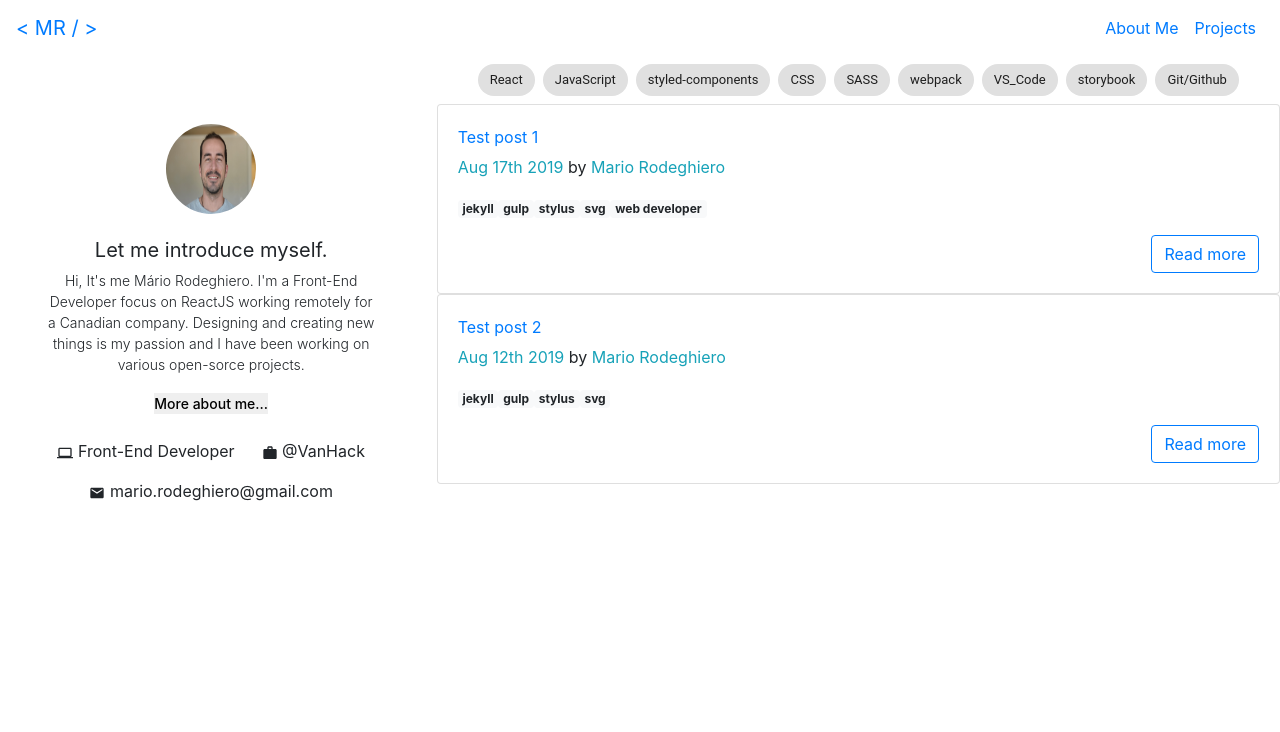
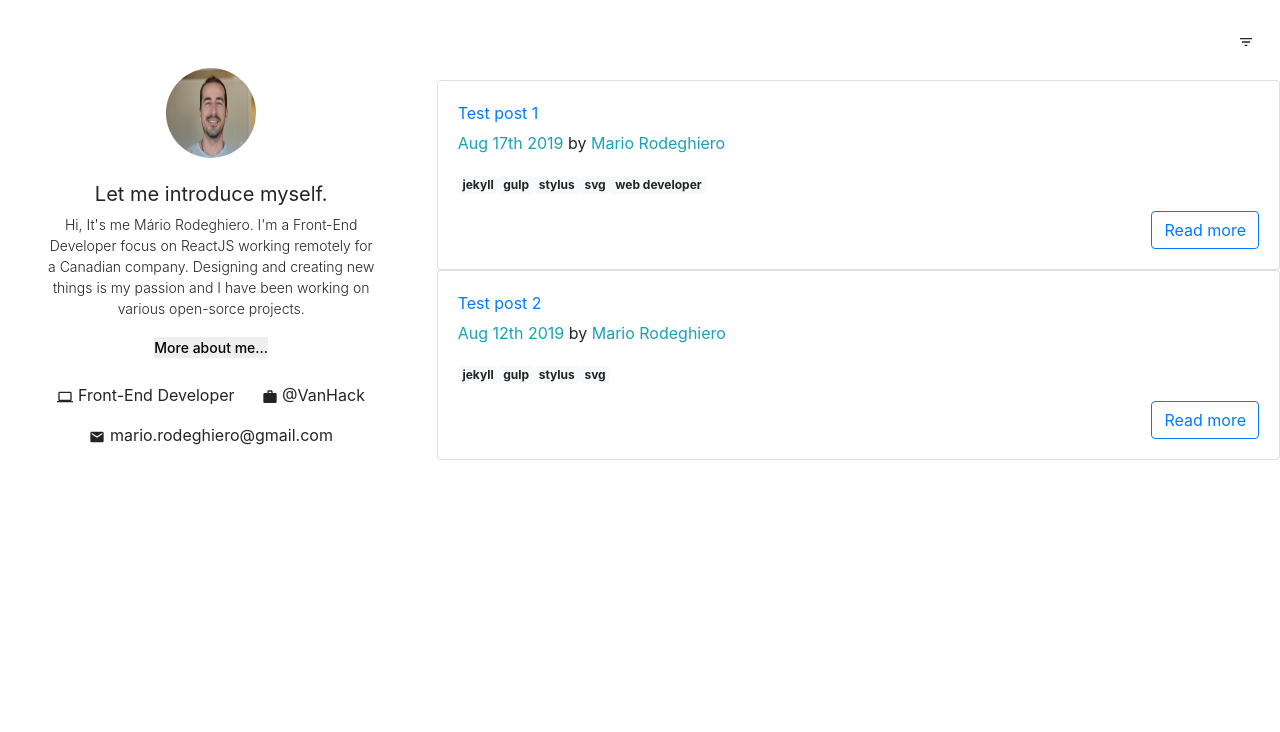
Before and after one commit to mariorodeghiero/mariorodeghiero.github.io, a Gatsby site: page / in a window 1280 px wide. Shown: the top 732 px of the page. Built offline with nearby package versions, Linux system fonts and the light colour scheme; Gatsby itself is replaced by a stand-in of ours.

Commit message:
edit: header
add: filter

```diff
--- a/src/components/Header/header.js
+++ /dev/null
@@ -1,45 +0,0 @@
-import PropTypes from "prop-types"
-import React from "react"
-import {
-  Collapse,
-  Navbar,
-  NavbarToggler,
-  NavbarBrand,
-  Nav,
-  NavItem,
-  NavLink,
-  UncontrolledDropdown,
-  DropdownToggle,
-  DropdownMenu,
-  ToastHeader,
-} from "reactstrap"
-
-import * as S from "./styled"
-
-const Header = ({ siteTitle }) => (
-  <S.Header>
-    <Navbar expand="md">
-      <NavbarBrand href="/">{siteTitle}</NavbarBrand>
-      <Collapse navbar>
-        <Nav className="ml-auto" navbar>
-          <NavItem>
-            <NavLink href="/about">About Me</NavLink>
-          </NavItem>
-          <NavItem>
-            <NavLink href="/about">Projects</NavLink>
-          </NavItem>
-        </Nav>
-      </Collapse>
-    </Navbar>
-  </S.Header>
-)
-
-Header.propTypes = {
-  siteTitle: PropTypes.string,
-}
-
-Header.defaultProps = {
-  siteTitle: ``,
-}
-
-export default Header
--- /dev/null
+++ b/src/components/Header/index.js
@@ -0,0 +1,43 @@
+import PropTypes from "prop-types"
+import React, { useState } from "react"
+
+import { MdFilterList } from "react-icons/md";
+import { Tooltip } from 'reactstrap';
+
+
+import Chip from '../Chip'
+
+import * as S from "./styled"
+
+const Header = ({ siteTitle }) => {
+  const [openFilter, setFilter] = useState(false);
+  const [tooltipOpen, setTooltipOpen] = useState(false);
+
+  const toggle = () => setTooltipOpen(!tooltipOpen);
+
+  return (
+    <S.Header>
+      <S.Container>
+        <S.ChipBox>
+          {openFilter && <Chip />}
+        </S.ChipBox>
+        <S.FilterBox>
+          <MdFilterList id="filter" onClick={() => setFilter(!openFilter)} style={{ outline: 0 }} />
+          <Tooltip placement="left" isOpen={tooltipOpen} autohide={false} target="filter" toggle={toggle}>
+            Filter
+          </Tooltip>
+        </S.FilterBox>
+      </S.Container>
+    </S.Header>
+  )
+}
+
+Header.propTypes = {
+  siteTitle: PropTypes.string,
+}
+
+Header.defaultProps = {
+  siteTitle: ``,
+}
+
+export default Header
--- a/src/components/Header/styled.js
+++ b/src/components/Header/styled.js
@@ -1,7 +1,23 @@
 import styled from "styled-components"
 
 export const Header = styled.div`
-  /* -webkit-box-shadow: 0 3px 5px rgba(57, 63, 72, 0.3);
-  -moz-box-shadow: 0 3px 5px rgba(57, 63, 72, 0.3);
-  box-shadow: 0 3px 5px rgba(57, 63, 72, 0.3); */
 `
+
+export const Container = styled.div`
+  display: grid;
+  grid-template-columns: 95% 5%;
+  grid-template-areas: "chip filter";
+  align-items: center;
+  height: 80px;
+
+`
+
+export const ChipBox = styled.div`
+  grid-area:  chip;
+`
+
+export const FilterBox = styled.div`
+  grid-area:  filter;
+  cursor: pointer;
+  outline: 0;
+`
--- a/src/components/layout.js
+++ b/src/components/layout.js
@@ -9,7 +9,7 @@ import React from "react"
 import PropTypes from "prop-types"
 import { useStaticQuery, graphql } from "gatsby"
 
-import Header from "./Header/header"
+import Header from "./Header"
 
 const Layout = ({ children }) => {
   const data = useStaticQuery(graphql`
@@ -24,7 +24,6 @@ const Layout = ({ children }) => {
 
   return (
     <>
-      <Header siteTitle={data.site.siteMetadata.title} />
       <div>
         <main>{children}</main>
       </div>
--- a/src/pages/index.js
+++ b/src/pages/index.js
@@ -9,6 +9,7 @@ import { Container, Row, Col } from "reactstrap"
 import Chip from "../components/Chip"
 
 import Sidebar from "../components/Sidebar"
+import Header from "../components/Header"
 
 import { createGlobalStyle } from "styled-components"
 
@@ -38,9 +39,7 @@ const IndexPage = () => {
             <Sidebar />
           </Col>
           <Col md="8">
-            <div>
-              <Chip />
-            </div>
+            <Header />
             <StaticQuery
               query={indexQuery}
               render={data => {
```
